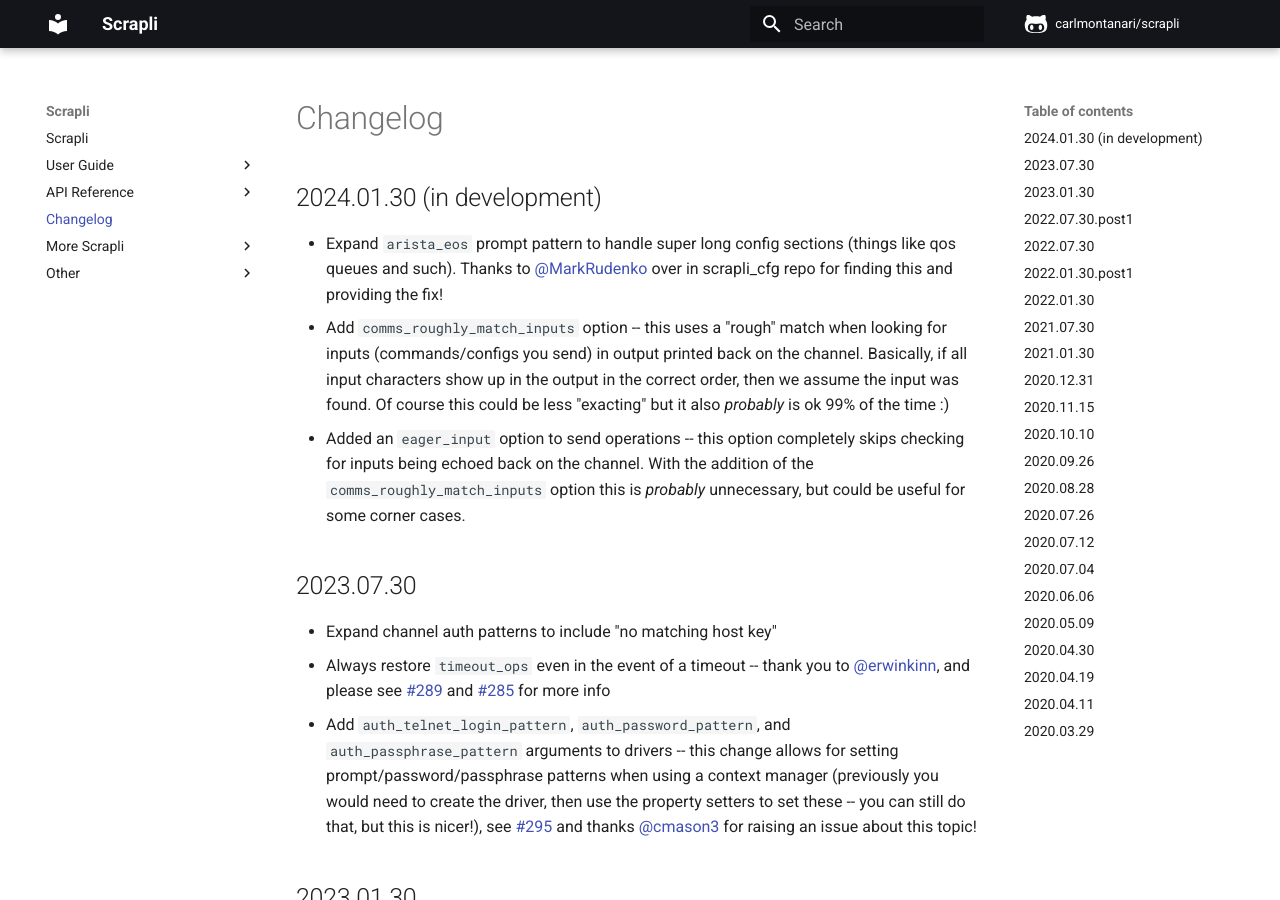
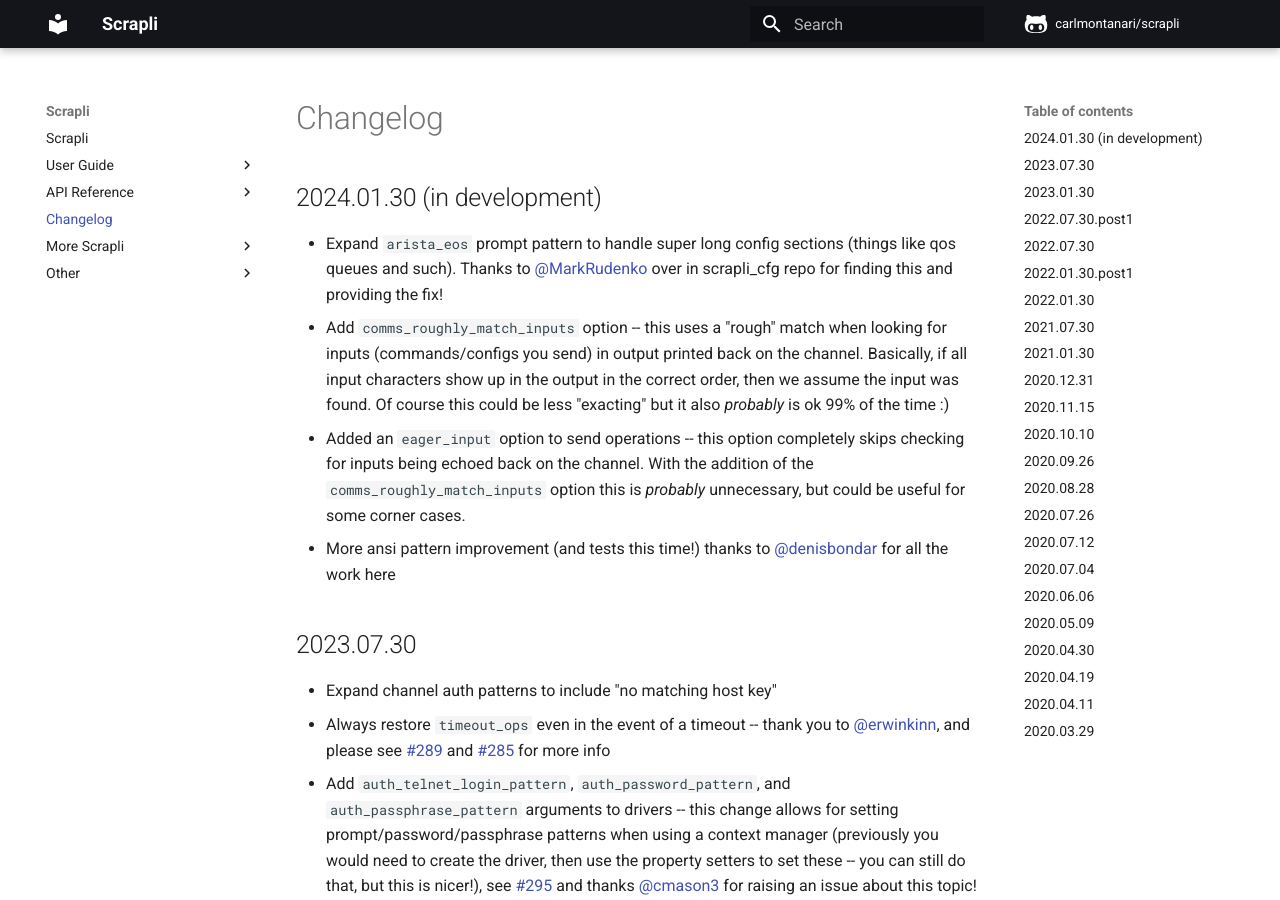
Before and after one commit to carlmontanari/scrapli, an MkDocs documentation site: the page built from docs/changelog.md, in a window 1280 px wide and 900 px high. Built offline with MkDocs 1.6.1 and Material for MkDocs 9.7.7, drawn with Linux system fonts in a browser that asks for light colours; comment, search, counter and statistics services are not loaded.

Commit message:
docs: add changelog update for improved ansi pattern handling

```diff
--- a/docs/changelog.md
+++ b/docs/changelog.md
@@ -12,6 +12,7 @@
 - Added an `eager_input` option to send operations -- this option completely skips checking for inputs being echoed back
   on the channel. With the addition of the `comms_roughly_match_inputs` option this is *probably* unnecessary, but
   could be useful for some corner cases.
+- More ansi pattern improvement (and tests this time!) thanks to @denisbondar for all the work here
 
 ## 2023.07.30
 
```
